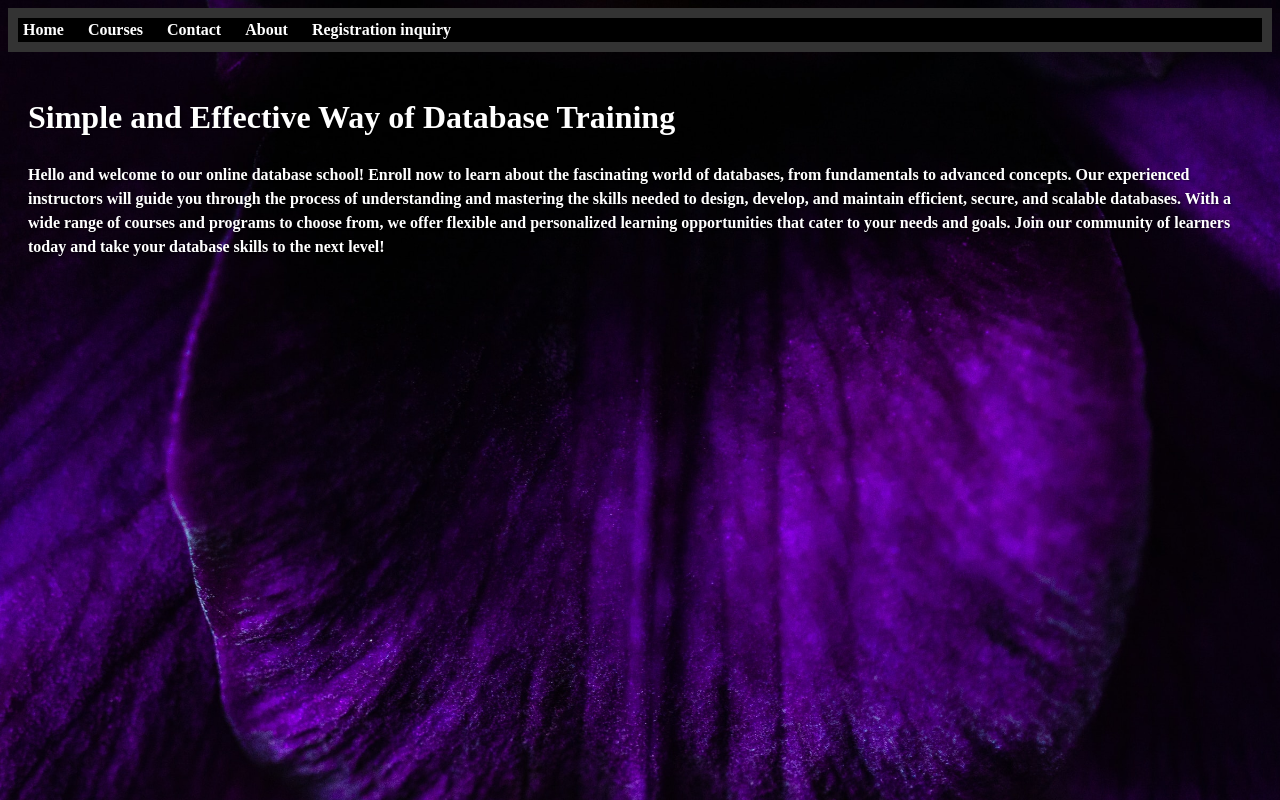
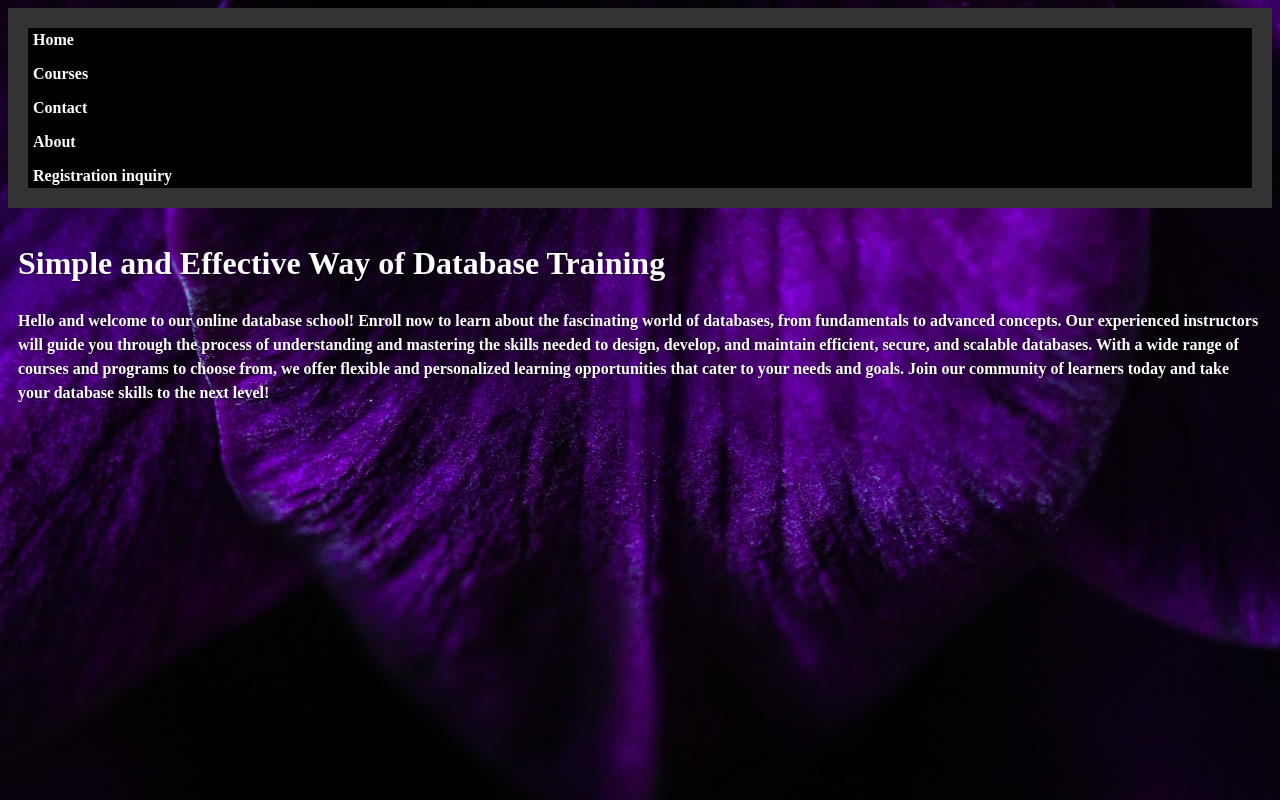
Before and after one commit to queryquestschool/s, a plain HTML site: page index.html in a window 1280 px wide. Drawn offline with Linux system fonts and the light colour scheme.

Commit message:
Update style.css

```diff
--- a/style.css
+++ b/style.css
@@ -2,6 +2,9 @@ body {
   background-color: #222;
   background-image: url('Q4.jpg');
   background-size: cover;
+  background-repeat: no-repeat;
+  background-position: center center;
+  background-attachment: fixed;
   color: #f3ecec;
   font-family: "Times New Roman", Times, serif;
   font-weight: bold;
@@ -11,12 +14,12 @@ body {
 
 header {
   background-color: #333;
-  padding: 10px;
+  padding: 10px 20px;
   /* Additional header styles */
 }
 
 main {
-  padding: 20px;
+  padding: 10px;
   /* Additional main styles */
 }
 
@@ -64,8 +67,8 @@ nav {
 }
 
 .menu li {
-  display: inline-block;
-  margin-right: 10px;
+  display: block;
+  margin: 10px 0;
 }
 
 .menu li a {
@@ -79,14 +82,14 @@ nav {
 }
 
 .form-link {
-  display: block;
+  display: inline-block;
   font-size: 18px;
   color: #fff;
   background-color: #014155;
   padding: 10px 20px;
   text-decoration: none;
   border-radius: 4px;
-  margin-top: 20px;
+  margin-top: 10px;
 }
 
 .contact-link {
```
